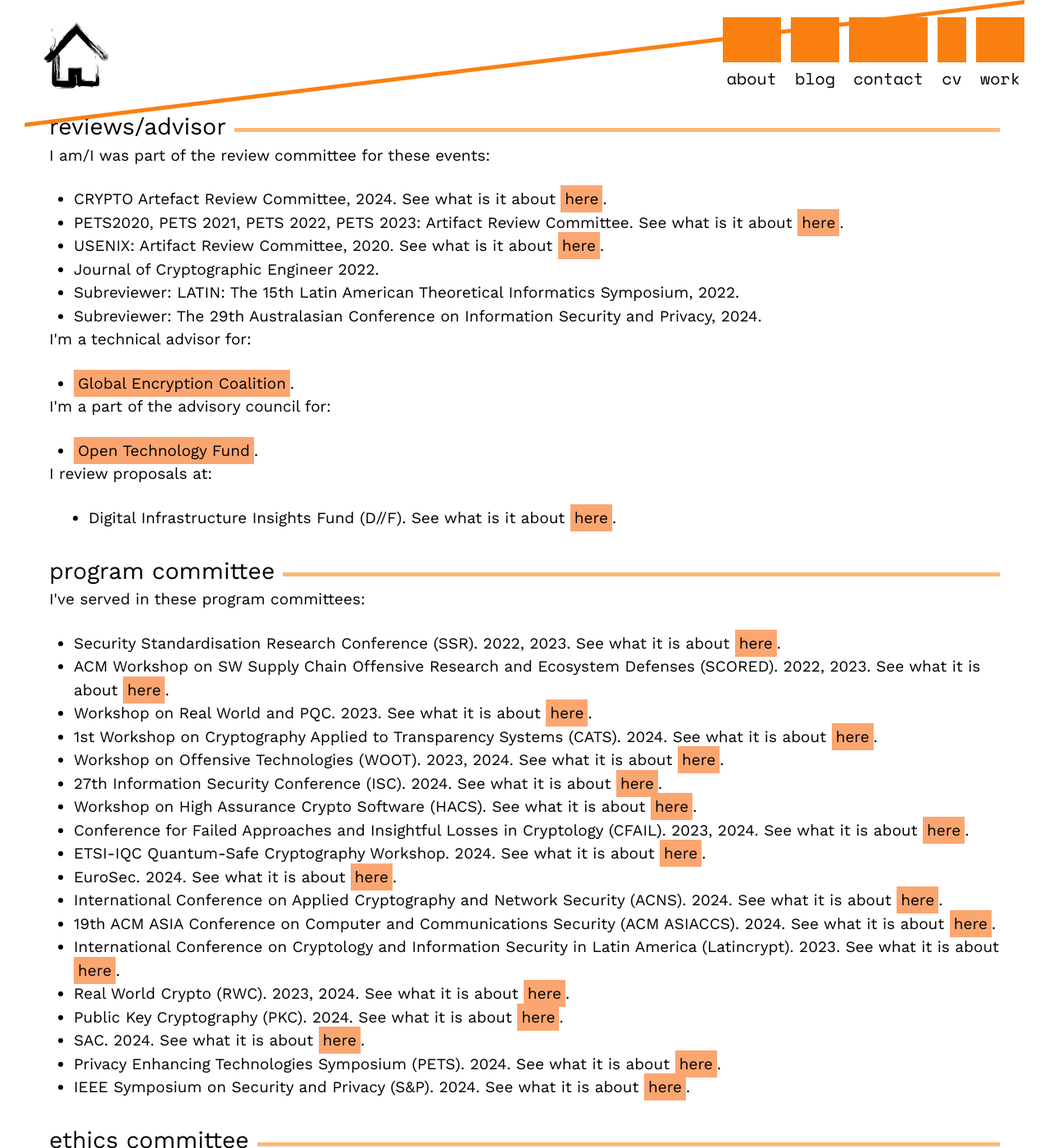
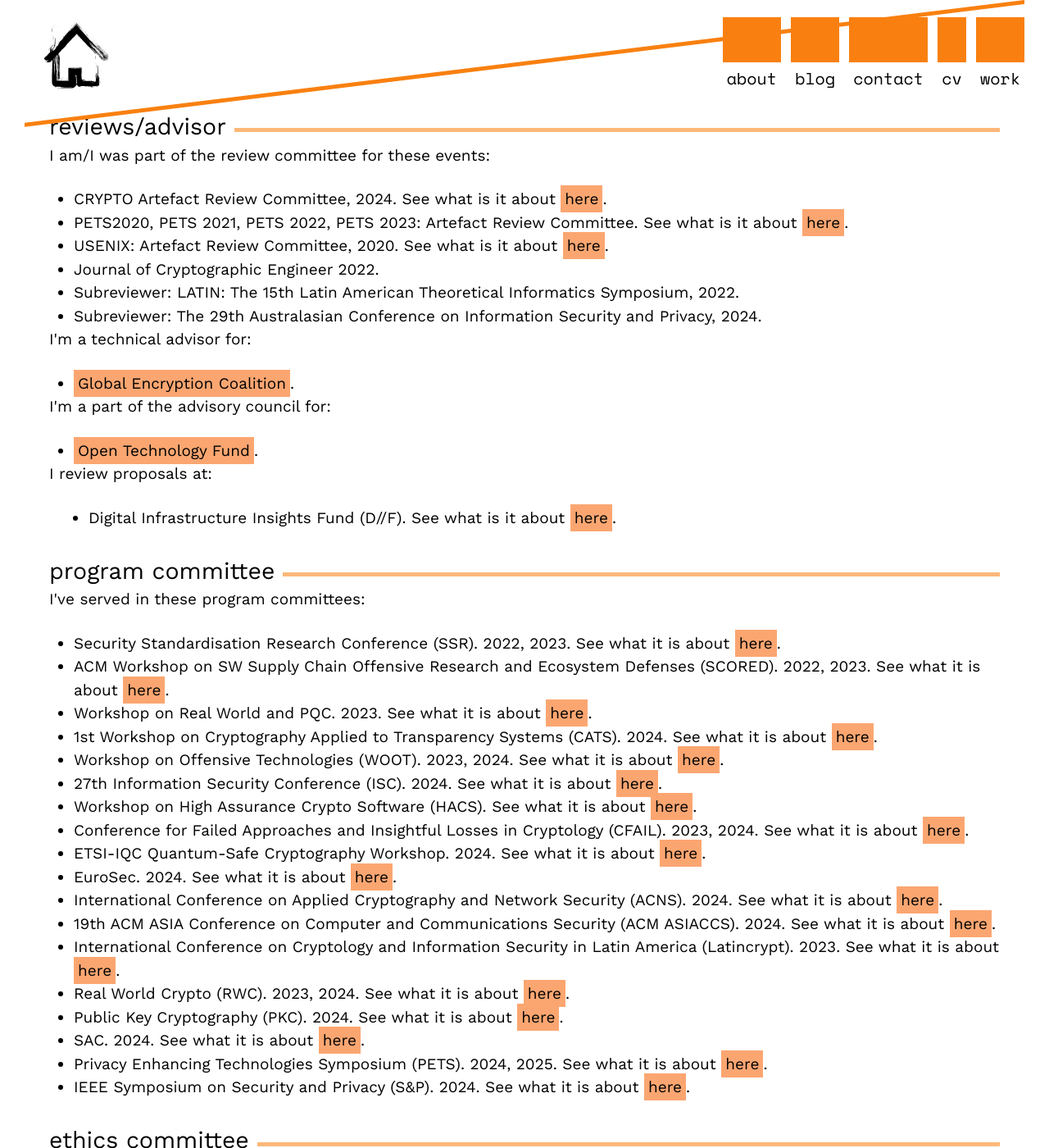
Before and after one commit to claucece/claucece.github.io, a Jekyll site: the page built from work.html, in a window 1280 px wide and 1400 px high, scrolled down 4402 px. Shown: the whole window at 82% size. Built offline with Jekyll 4.4.1, drawn with Linux system fonts in a browser that asks for light colours.

Commit message:
Update 2

```diff
--- a/work.html
+++ b/work.html
@@ -178,8 +178,8 @@
     <p>I am/I was part of the review committee for these events:</p>
     <ul>
 		  <li>CRYPTO Artefact Review Committee, 2024. See what is it about <a href="https://crypto.iacr.org/2024/callforartifacts.php" target="_blank">here</a>.</li>
-		  <li>PETS2020, PETS 2021, PETS 2022, PETS 2023: Artifact Review Committee. See what is it about <a href="https://petsymposium.org/artifacts.php" target="_blank">here</a>.</li>
-		  <li>USENIX: Artifact Review Committee, 2020. See what is it about <a href="https://www.usenix.org/conference/usenixsecurity20/artifact-evaluation-information" target="_blank">here</a>.</li>
+		  <li>PETS2020, PETS 2021, PETS 2022, PETS 2023: Artefact Review Committee. See what is it about <a href="https://petsymposium.org/artifacts.php" target="_blank">here</a>.</li>
+		  <li>USENIX: Artefact Review Committee, 2020. See what is it about <a href="https://www.usenix.org/conference/usenixsecurity20/artifact-evaluation-information" target="_blank">here</a>.</li>
 		  <li>Journal of Cryptographic Engineer 2022.</li>
 		  <li>Subreviewer: LATIN: The 15th Latin American Theoretical Informatics Symposium, 2022.</li>
 		  <li>Subreviewer: The 29th Australasian Conference on Information Security and Privacy, 2024.</li>
@@ -217,7 +217,7 @@
 		  <li>Real World Crypto (RWC). 2023, 2024. See what it is about <a href="https://rwc.iacr.org/2023/" target="_blank">here</a>.</li>
 		  <li>Public Key Cryptography (PKC). 2024. See what it is about <a href="https://pkc.iacr.org/2024/" target="_blank">here</a>.</li>
 		  <li>SAC. 2024. See what it is about <a href="https://sacworkshop.org/" target="_blank">here</a>.</li>
-		  <li>Privacy Enhancing Technologies Symposium (PETS). 2024. See what it is about <a href="https://www.petsymposium.org/" target="_blank">here</a>.</li>
+		  <li>Privacy Enhancing Technologies Symposium (PETS). 2024, 2025. See what it is about <a href="https://www.petsymposium.org/" target="_blank">here</a>.</li>
 		  <li>IEEE Symposium on Security and Privacy (S&P). 2024. See what it is about <a href="https://www.ieee-security.org/TC/SP2024/cfpapers.html" target="_blank">here</a>.</li>
 		</ul>
 		<br>
```
